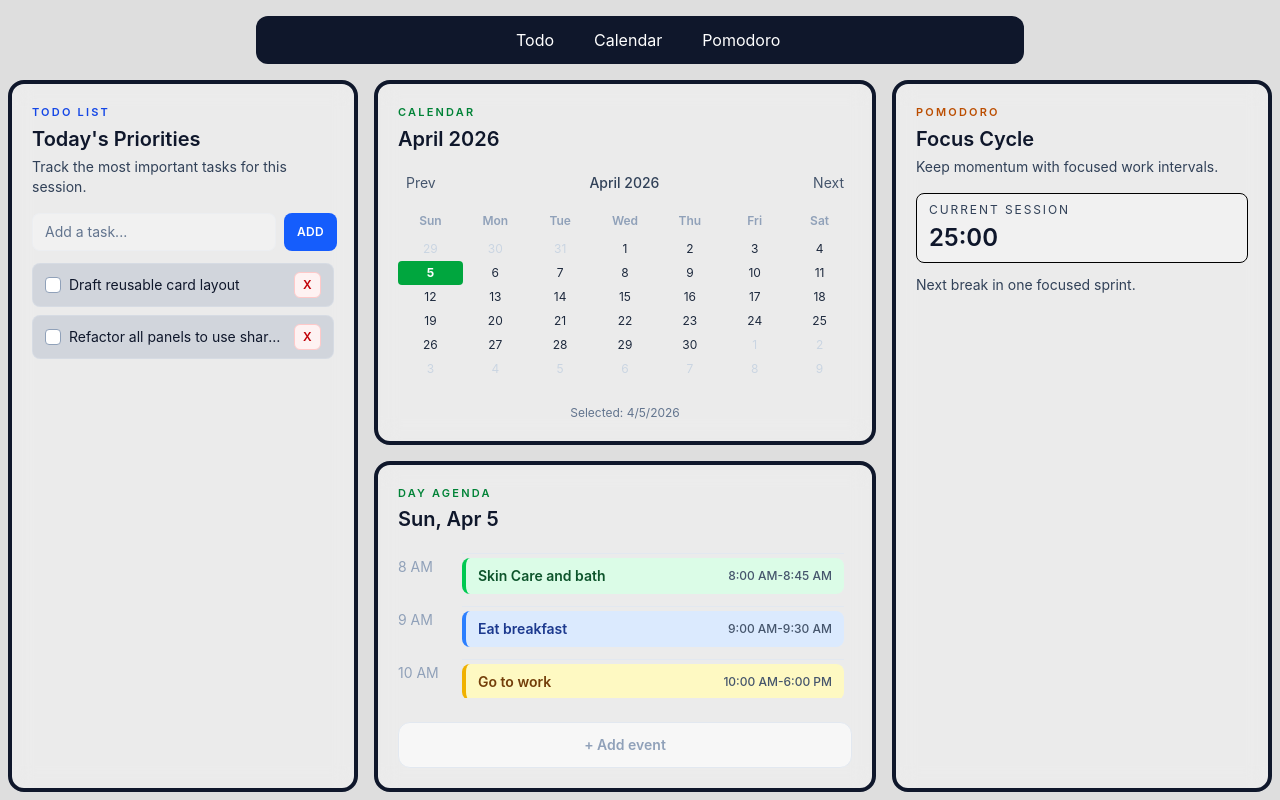
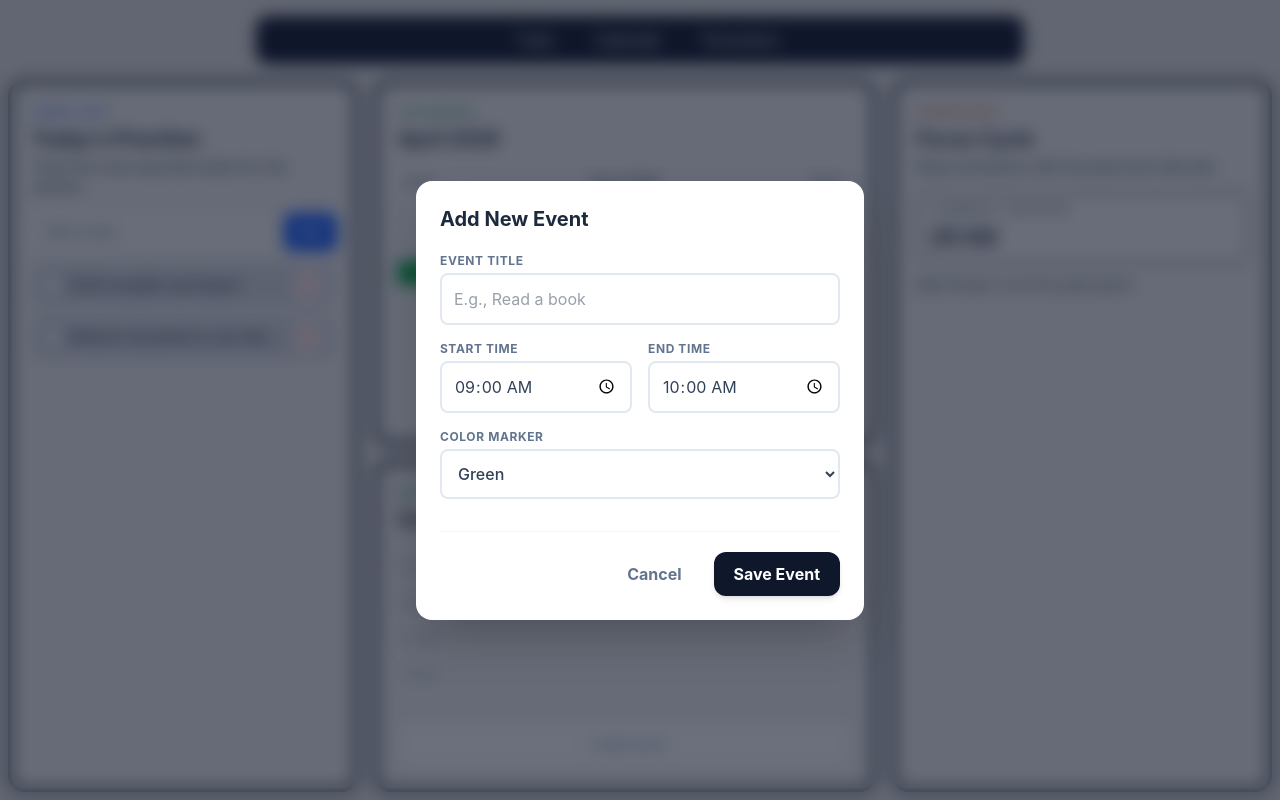
Before and after one commit to Mich1ko/FreshRoutine-v1, a React (Vite) app in the folder FreshRoutinev1/: page / in a window 1280 px wide. Both pictures are taken after a click on the button "+ Add event". Built offline with nearby package versions, Linux system fonts and the light colour scheme.

Commit message:
added: AddEvent(functioning)

```diff
--- a/FreshRoutinev1/src/App.jsx
+++ b/FreshRoutinev1/src/App.jsx
@@ -1,29 +1,49 @@
 import './App.css'
-import { useMemo, useState } from 'react'
+import { useState, useEffect } from 'react'
 import Navbar from './components/Navbar'
 import TodoPanel from './components/TodoPanel'
 import CalendarPanel from './components/CalendarPanel'
 import PomodoroPanel from './components/PomodoroPanel'
 import DayAgendaCard from './components/DayAgendaCard'
+import AddEventModal from './components/AddEventModal'
 
 function App() {
-  // `useState` initializes `selectedDate` to the current date and time upon component mount.
-  // Passing a callback `() => new Date()` ensures that `new Date()` is only evaluated once during the initial render layer, improving performance.
   const [selectedDate, setSelectedDate] = useState(() => new Date())
+  const [isModalOpen, setIsModalOpen] = useState(false)
 
-  // `useMemo` caches the `dayTasks` array so it is only recalculated when `selectedDate` changes.
-  // This prevents unnecessary re-creations (and potentially re-renders of child components) on every App render.
-  const dayTasks = useMemo(() => {
-    const y = selectedDate.getFullYear()
-    const m = selectedDate.getMonth()
-    const d = selectedDate.getDate()
+  // 1. Upgrade to useState so we can push new events into it!
+  const [allTasks, setAllTasks] = useState(() => {
+    const saved = localStorage.getItem('freshroute-tasks')
+    if (saved) {
+      return JSON.parse(saved).map(t => ({
+        ...t,
+        start: new Date(t.start),
+        end: new Date(t.end)
+      }))
+    }
 
-    return [
-      { id: 1, title: 'Skin Care and bath', start: new Date(y, m, d, 8, 0), end: new Date(y, m, d, 8, 45), color: 'green' },
-      { id: 2, title: 'Eat breakfast', start: new Date(y, m, d, 9, 0), end: new Date(y, m, d, 9, 30), color: 'blue' },
-      { id: 3, title: 'Go to work', start: new Date(y, m, d, 10, 0), end: new Date(y, m, d, 18, 0), color: 'yellow' },
-    ]
-  }, [selectedDate])
+    // Start with a completely clean slate if nothing is saved!
+    return []
+  })
+
+  // 2. Auto-save to localStorage every time 'allTasks' changes
+  useEffect(() => {
+    localStorage.setItem('freshroute-tasks', JSON.stringify(allTasks))
+  }, [allTasks])
+
+  // 3. Filter down to ONLY the tasks for the currently clicked calendar day
+  const dayTasks = allTasks.filter((task) => {
+    return (
+      task.start.getFullYear() === selectedDate.getFullYear() &&
+      task.start.getMonth() === selectedDate.getMonth() &&
+      task.start.getDate() === selectedDate.getDate()
+    )
+  })
+
+  // 4. This is the "Elevator" function we pass to the Modal to receive the new event
+  const handleSaveNewEvent = (newTask) => {
+    setAllTasks(prevTasks => [...prevTasks, newTask])
+  }
 
   return (
     <div className="h-screen bg-[#dedede] p-2 flex flex-col gap-4">
@@ -33,14 +53,24 @@ function App() {
         <TodoPanel />
 
         <div className="grid min-h-0 gap-4 grid-rows-[auto_1fr]">
-          {/* CalendarPanel and DayAgendaCard share the `selectedDate` state.
-              This is called "lifting state up", ensuring sibling components stay perfectly in sync. */}
           <CalendarPanel selectedDate={selectedDate} onSelectDate={setSelectedDate} />
-          <DayAgendaCard date={selectedDate} tasks={dayTasks} />
+          <DayAgendaCard
+            date={selectedDate}
+            tasks={dayTasks}
+            onAddEvent={() => setIsModalOpen(true)}
+          />
         </div>
 
         <PomodoroPanel />
       </div>
+
+      {/* 5. Render the Modal on top of everything! */}
+      <AddEventModal
+        isOpen={isModalOpen}
+        onClose={() => setIsModalOpen(false)}
+        onSave={handleSaveNewEvent}
+        selectedDate={selectedDate}
+      />
     </div>
   )
 }
--- /dev/null
+++ b/FreshRoutinev1/src/components/AddEventModal.jsx
@@ -0,0 +1,127 @@
+import { useState } from 'react'
+
+function AddEventModal({ isOpen, onClose, onSave, selectedDate }) {
+  // CONCEPT 2: Controlled Components
+  // We hijack these inputs so React remembers exactly what is typed.
+  const [title, setTitle] = useState('')
+  const [startTime, setStartTime] = useState('09:00')
+  const [endTime, setEndTime] = useState('10:00')
+  const [color, setColor] = useState('green')
+
+  // CONCEPT 1: Conditional Rendering
+  // If the switch is false, draw absolutely nothing!
+  if (!isOpen) return null
+
+  // CONCEPT 3: Event Handlers
+  // This runs when the user hits "Save Event"
+  const handleSubmit = (e) => {
+    e.preventDefault() // Stops the browser from refreshing the page!
+
+    // Convert the HTML '09:00' strings back into real Javascript Date objects
+    const [startH, startM] = startTime.split(':').map(Number)
+    const start = new Date(selectedDate)
+    start.setHours(startH, startM, 0, 0)
+
+    const [endH, endM] = endTime.split(':').map(Number)
+    const end = new Date(selectedDate)
+    end.setHours(endH, endM, 0, 0)
+
+    // Build the final object
+    const newTask = {
+      id: Date.now(), // Generate unique ID
+      title,
+      start,
+      end,
+      color,
+    }
+
+    // CONCEPT 4: Lifting State Up
+    // Send the finished task up to App.jsx!
+    onSave(newTask)
+
+    // Reset the form so it's clean for the next time it opens
+    setTitle('')
+    setStartTime('09:00')
+    setEndTime('10:00')
+    setColor('green')
+
+    // Close the modal
+    onClose()
+  }
+
+  return (
+    <div className="fixed inset-0 z-50 flex items-center justify-center bg-slate-900/60 backdrop-blur-sm p-4">
+      <div className="bg-white rounded-2xl p-6 w-full max-w-md shadow-2xl">
+        <h2 className="text-xl font-bold text-slate-800 mb-5">Add New Event</h2>
+
+        <form onSubmit={handleSubmit} className="space-y-4">
+          <div>
+            <label className="block text-xs font-bold uppercase tracking-wider text-slate-500 mb-1">Event Title</label>
+            <input
+              required
+              type="text"
+              value={title}
+              onChange={e => setTitle(e.target.value)}
+              className="w-full rounded-lg border-2 border-slate-200 p-3 text-slate-700 focus:border-green-500 focus:outline-none transition-colors"
+              placeholder="E.g., Read a book"
+            />
+          </div>
+
+          <div className="grid grid-cols-2 gap-4">
+            <div>
+              <label className="block text-xs font-bold uppercase tracking-wider text-slate-500 mb-1">Start Time</label>
+              <input
+                required
+                type="time"
+                value={startTime}
+                onChange={e => setStartTime(e.target.value)}
+                className="w-full rounded-lg border-2 border-slate-200 p-3 text-slate-700 focus:border-green-500 focus:outline-none transition-colors"
+              />
+            </div>
+            <div>
+              <label className="block text-xs font-bold uppercase tracking-wider text-slate-500 mb-1">End Time</label>
+              <input
+                required
+                type="time"
+                value={endTime}
+                onChange={e => setEndTime(e.target.value)}
+                className="w-full rounded-lg border-2 border-slate-200 p-3 text-slate-700 focus:border-green-500 focus:outline-none transition-colors"
+              />
+            </div>
+          </div>
+
+          <div>
+            <label className="block text-xs font-bold uppercase tracking-wider text-slate-500 mb-1">Color Marker</label>
+            <select
+              value={color}
+              onChange={e => setColor(e.target.value)}
+              className="w-full rounded-lg border-2 border-slate-200 p-3 text-slate-700 focus:border-green-500 focus:outline-none transition-colors font-medium"
+            >
+              <option value="green">Green</option>
+              <option value="blue">Blue</option>
+              <option value="yellow">Yellow</option>
+            </select>
+          </div>
+
+          <div className="mt-8 flex justify-end gap-3 pt-5 border-t border-slate-100">
+            <button
+              type="button"
+              onClick={onClose}
+              className="px-5 py-2.5 rounded-xl font-bold text-slate-500 hover:bg-slate-100 transition-colors"
+            >
+              Cancel
+            </button>
+            <button
+              type="submit"
+              className="px-5 py-2.5 rounded-xl font-bold text-white bg-slate-900 hover:bg-slate-800 transition-colors shadow-md"
+            >
+              Save Event
+            </button>
+          </div>
+        </form>
+      </div>
+    </div>
+  )
+}
+
+export default AddEventModal
--- a/FreshRoutinev1/src/components/DayAgendaCard.jsx
+++ b/FreshRoutinev1/src/components/DayAgendaCard.jsx
@@ -76,7 +76,7 @@ function DayAgendaCard({ date, tasks = [], onAddEvent }) {
                                         </div>
                                     ))
                                 ) : (
-                                    <div className="px-3 py-2 text-slate-300">-</div>
+                                    <div className="px-3 py-2"></div>
                                 )}
                             </div>
                         </div>
```
